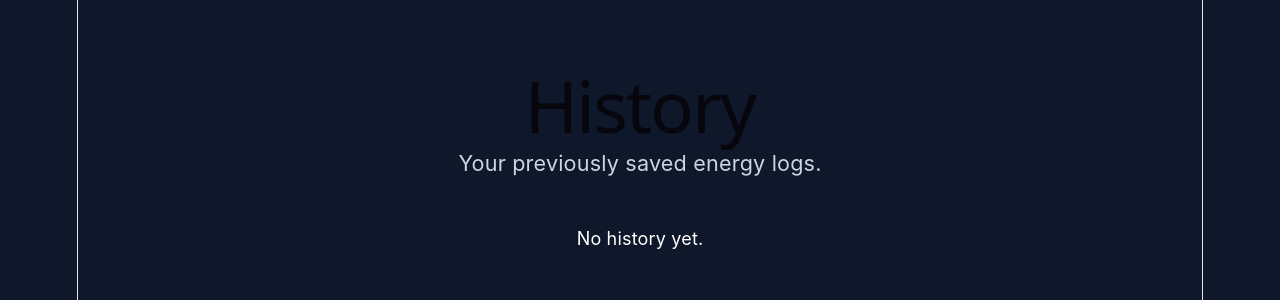
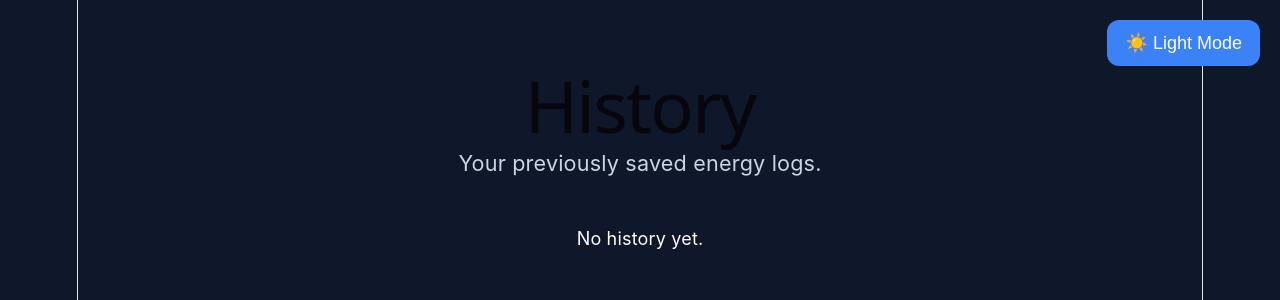
Before and after one commit to injeel1234/peak, a React (Vite) app in the folder frontend/: page /history in a window 1280 px wide. Shown: the top 300 px of the page. Built offline with nearby package versions, Linux system fonts and the light colour scheme.

Commit message:
Add persistent dark/light mode toggle

```diff
--- a/frontend/src/App.css
+++ b/frontend/src/App.css
@@ -581,3 +581,110 @@ button:hover {
 .delete-btn:hover {
   background: #dc2626;
 }
+
+/* Theme Toggle */
+
+.theme-toggle {
+  position: fixed;
+  top: 20px;
+  right: 20px;
+  z-index: 1000;
+
+  padding: 12px 18px;
+  margin: 0;
+
+  border: none;
+  border-radius: 12px;
+
+  background: #3b82f6;
+  color: white;
+
+  cursor: pointer;
+  transition: 0.3s;
+}
+
+.theme-toggle:hover {
+  background: #2563eb;
+}
+
+/* Dark Theme */
+
+body.dark {
+  background: #0f172a;
+  color: white;
+}
+
+/* Light Theme */
+
+body.light {
+  background: #f8fafc;
+  color: #0f172a;
+}
+
+/* ===========================
+   Light Theme
+=========================== */
+
+body.light {
+  background: #f8fafc;
+  color: #0f172a;
+}
+
+/* Headings */
+
+body.light h1,
+body.light h2,
+body.light h3 {
+  color: #0f172a;
+}
+
+/* Paragraphs */
+
+body.light p,
+body.light label {
+  color: #334155;
+}
+
+/* Navigation */
+
+body.light .nav-links a {
+  color: #0f172a;
+}
+
+/* Dashboard subtitle */
+
+body.light .dashboard-subtitle,
+body.light .hero p,
+body.light .dashboard > p,
+body.light .step p,
+body.light .cta p,
+body.light .footer,
+body.light .history-subtitle {
+  color: #475569;
+}
+
+/* Cards */
+
+body.light .stat-card,
+body.light .feature-card,
+body.light .dashboard-card,
+body.light .history-card,
+body.light .input-section {
+  background: white;
+  color: #0f172a;
+}
+
+/* Recommendation */
+
+body.light .recommendation {
+  background: #eef2ff;
+}
+
+body.light .recommendation p {
+  color: #334155;
+}
+
+body.light .ai-card h2,
+body.light .ai-card p {
+  color: white;
+}
--- a/frontend/src/App.tsx
+++ b/frontend/src/App.tsx
@@ -1,18 +1,48 @@
 import { Routes, Route } from "react-router-dom";
+import { useEffect, useState } from "react";
+
 import Home from "./pages/Home";
 import Dashboard from "./pages/Dashboard";
 import History from "./pages/History";
 import Analytics from "./pages/Analytics";
 
 function App() {
+  const [theme, setTheme] = useState("dark");
+
+  // Load saved theme
+  useEffect(() => {
+    const savedTheme = localStorage.getItem("theme");
+
+    if (savedTheme) {
+      setTheme(savedTheme);
+    }
+  }, []);
+
+  // Save theme & apply to body
+  useEffect(() => {
+    localStorage.setItem("theme", theme);
+
+    document.body.className = theme;
+  }, [theme]);
+
   return (
-    <Routes>
-      <Route path="/" element={<Home />} />
-      <Route path="/dashboard" element={<Dashboard />} />
-      <Route path="/history" element={<History />} />
-      <Route path="/analytics" element={<Analytics />} />
-    </Routes>
+    <>
+      <button
+        className="theme-toggle"
+        onClick={() =>
+          setTheme(theme === "dark" ? "light" : "dark")
+        }
+      >
+        {theme === "dark" ? "☀️ Light Mode" : "🌙 Dark Mode"}
+      </button>
 
+      <Routes>
+        <Route path="/" element={<Home />} />
+        <Route path="/dashboard" element={<Dashboard />} />
+        <Route path="/history" element={<History />} />
+        <Route path="/analytics" element={<Analytics />} />
+      </Routes>
+    </>
   );
 }
 
```
